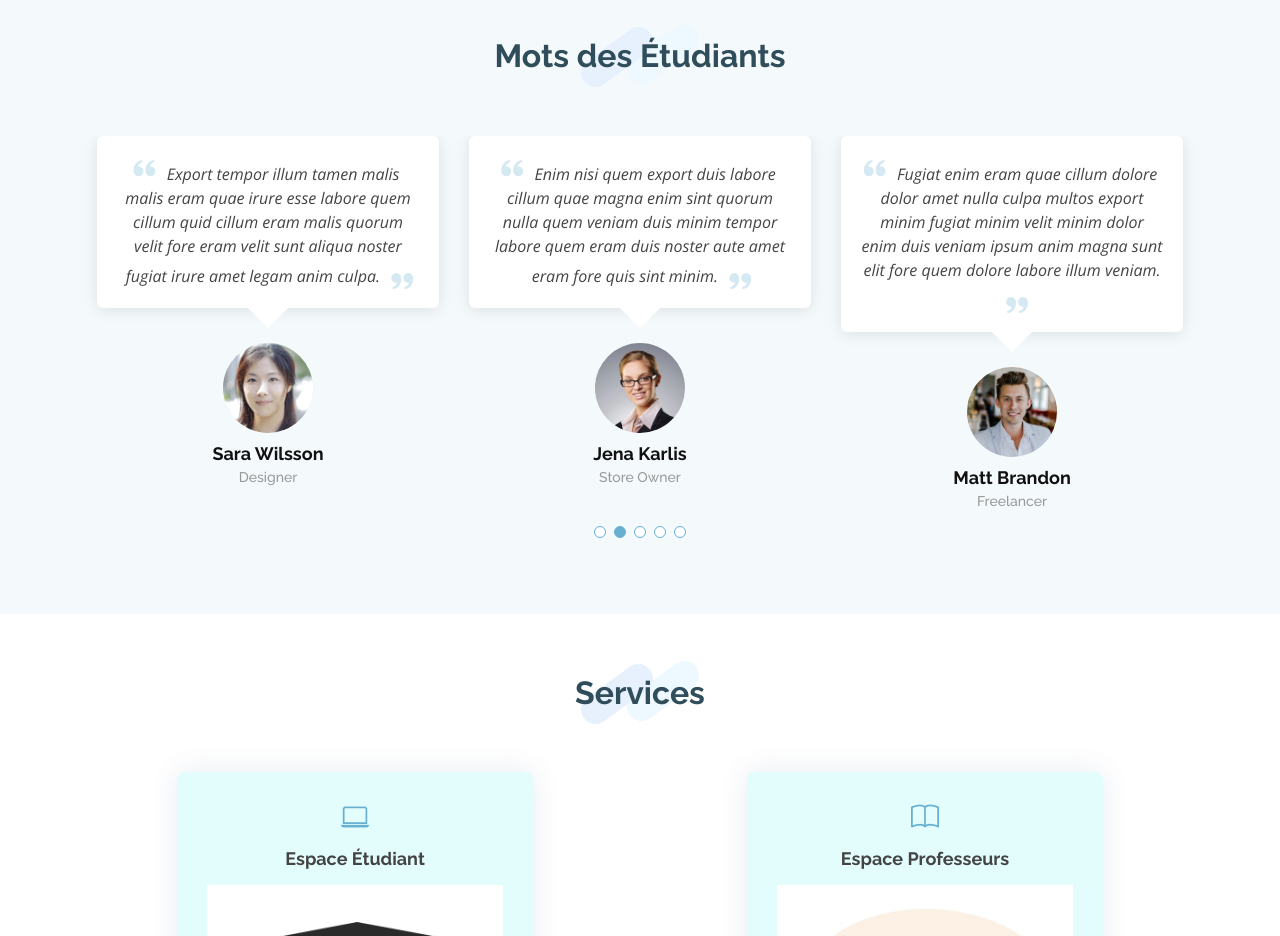
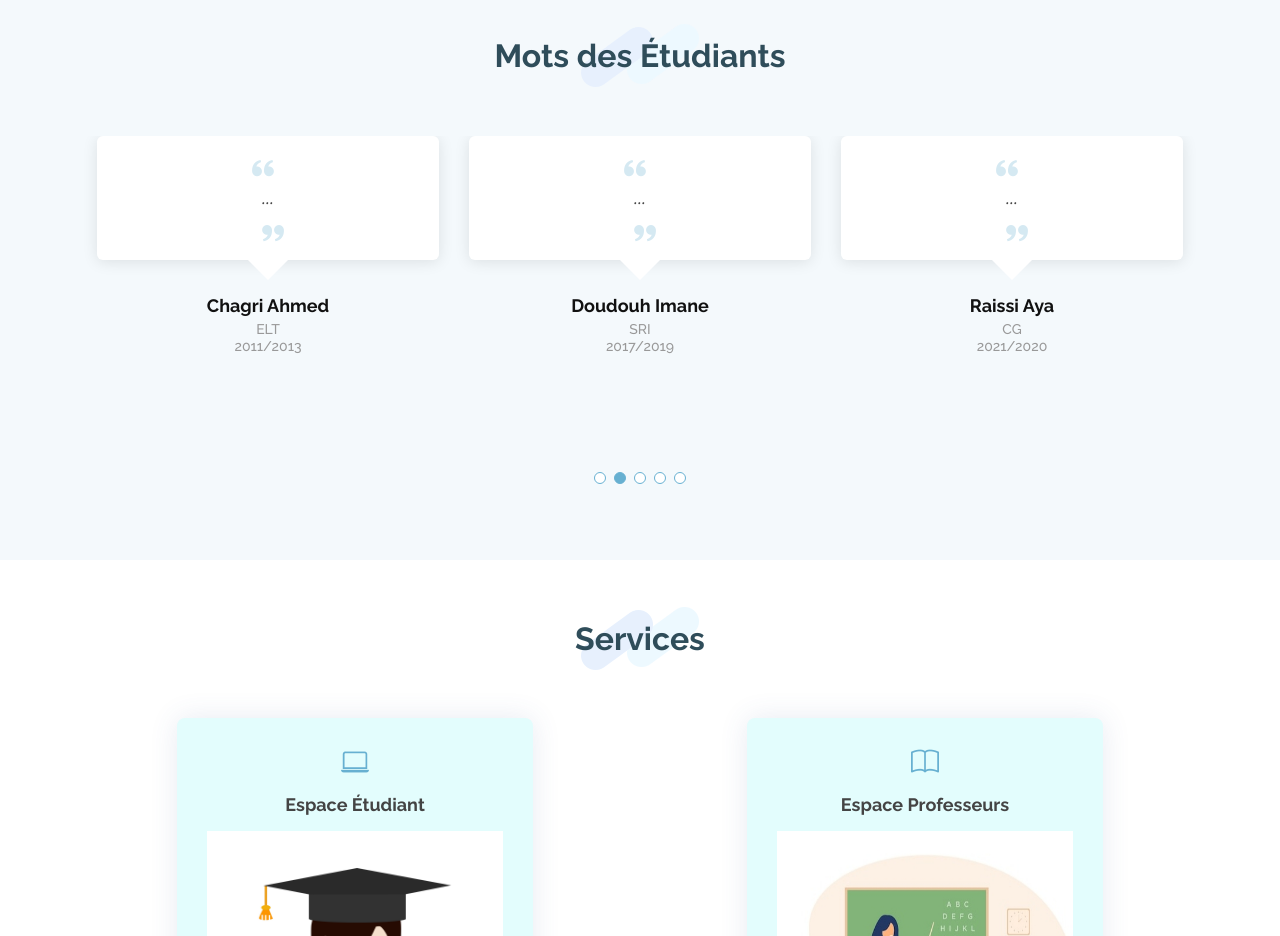
Before and after one commit to elmahdigaga/bts-al-farabi.github.io, a plain HTML site: page bts-sale/index.html in a window 1280 px wide. Shown: the part 2780-3716 px from the top of the page. Drawn offline with nearby package versions, Linux system fonts and the light colour scheme.

Commit message:
changed the Mots des etudiants section

```diff
--- a/bts-sale/index.html
+++ b/bts-sale/index.html
@@ -233,13 +233,14 @@
                             <div class="testimonial-item">
                                 <p>
                                     <i class="bx bxs-quote-alt-left quote-icon-left"></i>
-                  Proin iaculis purus consequat sem cure digni ssim donec porttitora entum suscipit rhoncus. Accusantium
-                  quam, ultricies eget id, aliquam eget nibh et. Maecen aliquam, risus at semper.
+                                    <br>
+                                    ...
+                                    <br>
                                     <i class="bx bxs-quote-alt-right quote-icon-right"></i>
                                 </p>
-                <img src="assets/img/testimonials/testimonials-1.jpg" class="testimonial-img" alt="">
-                <h3>Saul Goodman</h3>
-                <h4>Ceo &amp; Founder</h4>
+                                <h3>Gaga El Mahdi</h3>
+                                <h4>SRI</h4>
+                                <h4>2014/2016</h4>
                             </div>
                         </div><!-- End testimonial item -->
 
@@ -247,13 +248,14 @@
                             <div class="testimonial-item">
                                 <p>
                                     <i class="bx bxs-quote-alt-left quote-icon-left"></i>
-                  Export tempor illum tamen malis malis eram quae irure esse labore quem cillum quid cillum eram malis
-                  quorum velit fore eram velit sunt aliqua noster fugiat irure amet legam anim culpa.
+                                    <br>
+                                    ...
+                                    <br>
                                     <i class="bx bxs-quote-alt-right quote-icon-right"></i>
                                 </p>
-                <img src="assets/img/testimonials/testimonials-2.jpg" class="testimonial-img" alt="">
-                <h3>Sara Wilsson</h3>
-                <h4>Designer</h4>
+                                <h3>Chagri Ahmed</h3>
+                                <h4>ELT</h4>
+                                <h4>2011/2013</h4>
                             </div>
                         </div><!-- End testimonial item -->
 
@@ -261,13 +263,14 @@
                             <div class="testimonial-item">
                                 <p>
                                     <i class="bx bxs-quote-alt-left quote-icon-left"></i>
-                  Enim nisi quem export duis labore cillum quae magna enim sint quorum nulla quem veniam duis minim
-                  tempor labore quem eram duis noster aute amet eram fore quis sint minim.
+                                    <br>
+                                    ...
+                                    <br>
                                     <i class="bx bxs-quote-alt-right quote-icon-right"></i>
                                 </p>
-                <img src="assets/img/testimonials/testimonials-3.jpg" class="testimonial-img" alt="">
-                <h3>Jena Karlis</h3>
-                <h4>Store Owner</h4>
+                                <h3>Doudouh Imane</h3>
+                                <h4>SRI</h4>
+                                <h4>2017/2019</h4>
                             </div>
                         </div><!-- End testimonial item -->
 
@@ -275,13 +278,14 @@
                             <div class="testimonial-item">
                                 <p>
                                     <i class="bx bxs-quote-alt-left quote-icon-left"></i>
-                  Fugiat enim eram quae cillum dolore dolor amet nulla culpa multos export minim fugiat minim velit
-                  minim dolor enim duis veniam ipsum anim magna sunt elit fore quem dolore labore illum veniam.
+                                    <br>
+                                    ...
+                                    <br>
                                     <i class="bx bxs-quote-alt-right quote-icon-right"></i>
                                 </p>
-                <img src="assets/img/testimonials/testimonials-4.jpg" class="testimonial-img" alt="">
-                <h3>Matt Brandon</h3>
-                <h4>Freelancer</h4>
+                                <h3>Raissi Aya</h3>
+                                <h4>CG</h4>
+                                <h4>2021/2020</h4>
                             </div>
                         </div><!-- End testimonial item -->
 
@@ -289,13 +293,14 @@
                             <div class="testimonial-item">
                                 <p>
                                     <i class="bx bxs-quote-alt-left quote-icon-left"></i>
-                  Quis quorum aliqua sint quem legam fore sunt eram irure aliqua veniam tempor noster veniam enim culpa
-                  labore duis sunt culpa nulla illum cillum fugiat legam esse veniam culpa fore nisi cillum quid.
+                                    <br>
+                                    ...
+                                    <br>
                                     <i class="bx bxs-quote-alt-right quote-icon-right"></i>
                                 </p>
-                <img src="assets/img/testimonials/testimonials-5.jpg" class="testimonial-img" alt="">
-                <h3>John Larson</h3>
-                <h4>Entrepreneur</h4>
+                                <h3>Alaoui Said</h3>
+                                <h4>CG</h4>
+                                <h4>2015/2017</h4>
                             </div>
                         </div><!-- End testimonial item -->
 
```
Lines whose indentation alone changed are shown as unchanged.
